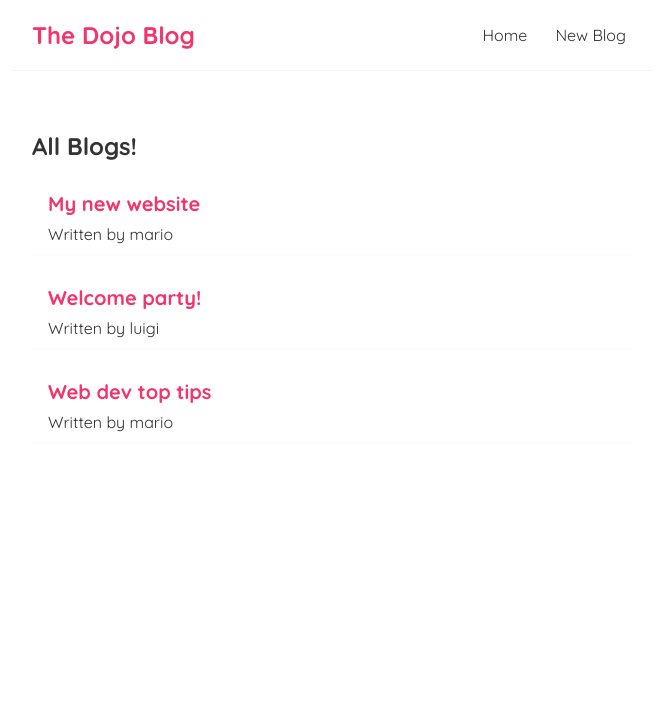
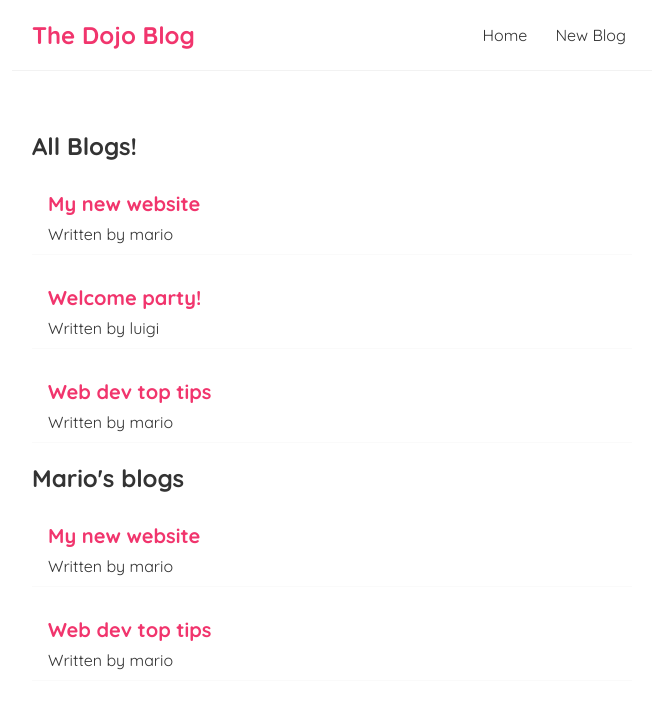
Before and after one commit to VivekNair297/Simple_react_projects, a React (Create React App) app: page / in a window 1280 px wide. Shown: the top 708 px of the page, without its empty margins (308-964 px from the left). Built offline with nearby package versions, Linux system fonts and the light colour scheme; the HTML template or start-up script is replaced by a standard one.

Commit message:
Learning how to reuse prop in React.

```diff
--- a/src/home.js
+++ b/src/home.js
@@ -11,6 +11,7 @@
     return (
         <div className="home">
             <Bloglist blogs={blogs} title="All Blogs!" />
+            <Bloglist blogs={blogs.filter((blog) => blog.author ==='mario')} title="Mario's blogs" />
         </div>
       );
 }
```
